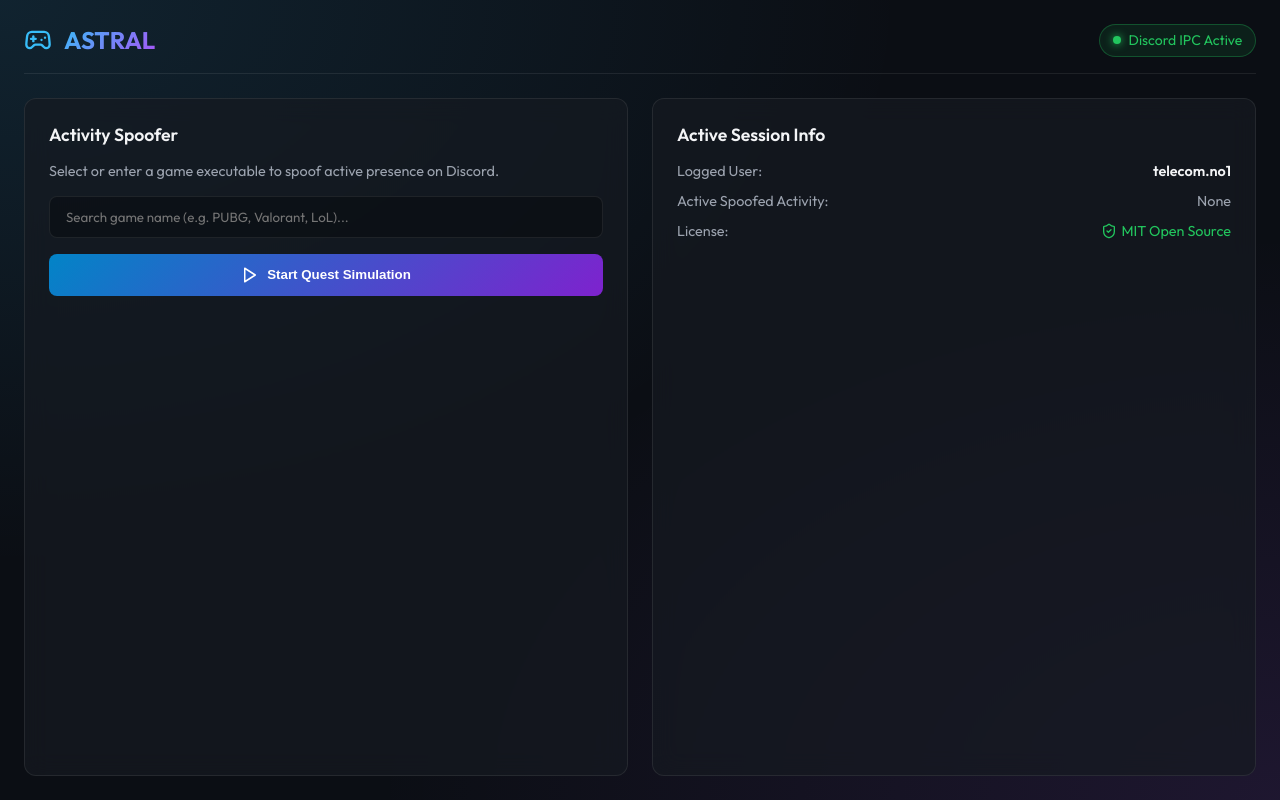
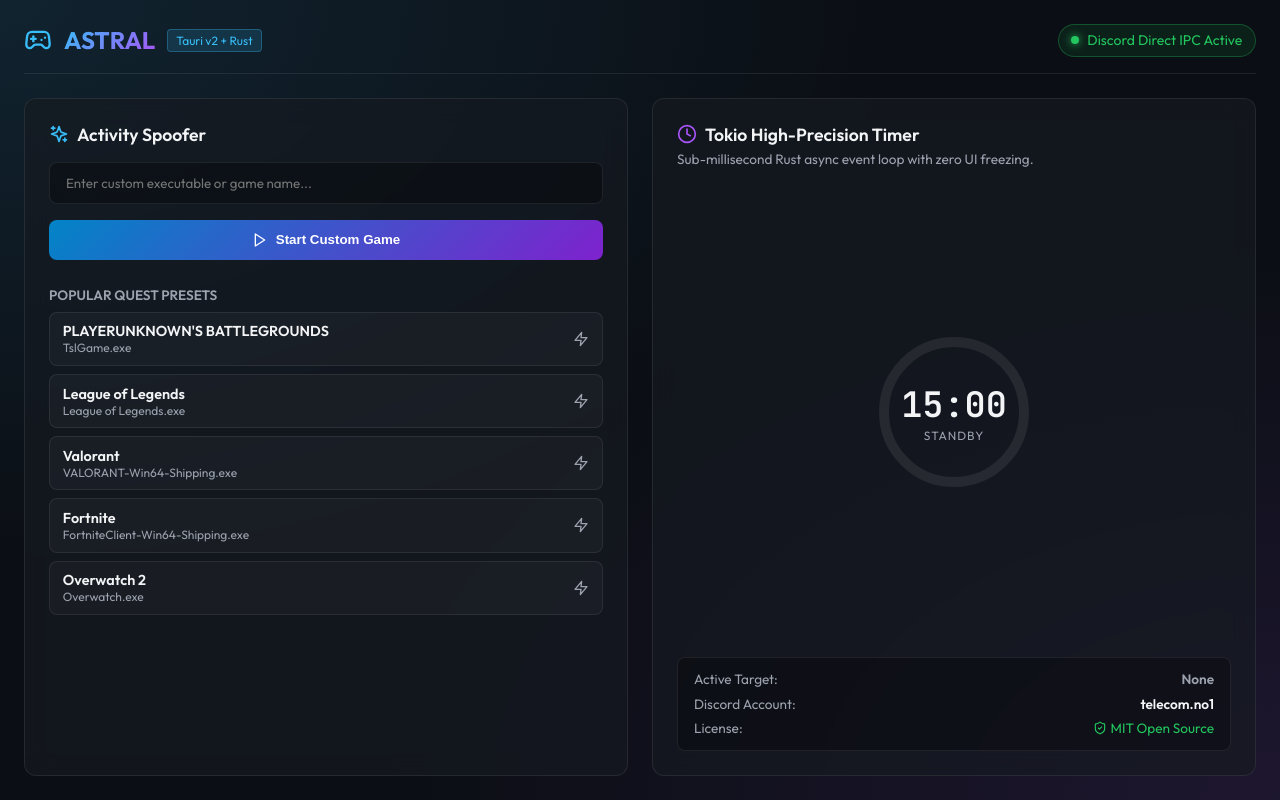
Before and after one commit to nguyenthanhthe/astral, a React (Vite) app: page / in a window 1280 px wide. Built offline with nearby package versions, Linux system fonts and the light colour scheme.

Commit message:
feat: add SVG animated timer gauge, preset selector, and Tokio timer UI

```diff
--- a/src/App.tsx
+++ b/src/App.tsx
@@ -1,15 +1,51 @@
-import React, { useState } from 'react';
-import { Gamepad2, Activity, ShieldCheck, Play } from 'lucide-react';
+import React, { useState, useEffect } from 'react';
+import { Gamepad2, ShieldCheck, Play, Square, RefreshCw, Sparkles, Clock, Zap } from 'lucide-react';
+
+const PRESET_GAMES = [
+  { name: 'PLAYERUNKNOWN\'S BATTLEGROUNDS', exe: 'TslGame.exe', id: '356875221078245376' },
+  { name: 'League of Legends', exe: 'League of Legends.exe', id: '1041071192534597652' },
+  { name: 'Valorant', exe: 'VALORANT-Win64-Shipping.exe', id: '700136079562375258' },
+  { name: 'Fortnite', exe: 'FortniteClient-Win64-Shipping.exe', id: '432980957394370560' },
+  { name: 'Overwatch 2', exe: 'Overwatch.exe', id: '367827983903490050' },
+];
 
 export function App() {
   const [query, setQuery] = useState('');
   const [activeGame, setActiveGame] = useState<string | null>(null);
+  const [timerMinutes, setTimerMinutes] = useState(15);
+  const [secondsLeft, setSecondsLeft] = useState(15 * 60);
+  const [isRunning, setIsRunning] = useState(false);
 
-  const handleLaunch = () => {
-    if (query.trim()) {
-      setActiveGame(query.trim());
+  useEffect(() => {
+    let interval: any = null;
+    if (isRunning && secondsLeft > 0) {
+      interval = setInterval(() => {
+        setSecondsLeft((prev) => prev - 1);
+      }, 1000);
+    } else if (secondsLeft === 0) {
+      setIsRunning(false);
     }
+    return () => clearInterval(interval);
+  }, [isRunning, secondsLeft]);
+
+  const handleStart = (gameName: string) => {
+    setActiveGame(gameName);
+    setSecondsLeft(timerMinutes * 60);
+    setIsRunning(true);
   };
+
+  const handleStop = () => {
+    setIsRunning(false);
+    setActiveGame(null);
+  };
+
+  const formatTime = (totalSec: number) => {
+    const m = Math.floor(totalSec / 60);
+    const s = totalSec % 60;
+    return `${m.toString().padStart(2, '0')}:${s.toString().padStart(2, '0')}`;
+  };
+
+  const progressPercent = ((timerMinutes * 60 - secondsLeft) / (timerMinutes * 60)) * 100;
 
   return (
     <div className="app-container">
@@ -17,49 +53,131 @@
         <div className="logo-group">
           <Gamepad2 size={28} color="#38bdf8" />
           <span className="logo-title">ASTRAL</span>
+          <span style={{ fontSize: '0.75rem', background: 'rgba(56, 189, 248, 0.15)', color: '#38bdf8', padding: '0.2rem 0.5rem', borderRadius: '4px', border: '1px solid rgba(56, 189, 248, 0.3)' }}>
+            Tauri v2 + Rust
+          </span>
         </div>
         <div className="status-badge">
           <span className="dot"></span>
-          <span>Discord IPC Active</span>
+          <span>Discord Direct IPC Active</span>
         </div>
       </header>
 
       <div className="main-grid">
         <div className="card">
-          <h2 className="card-title">Activity Spoofer</h2>
-          <p style={{ color: 'var(--text-muted)', fontSize: '0.9rem' }}>
-            Select or enter a game executable to spoof active presence on Discord.
-          </p>
+          <h2 className="card-title" style={{ display: 'flex', alignItems: 'center', gap: '0.5rem' }}>
+            <Sparkles size={20} color="#38bdf8" /> Activity Spoofer
+          </h2>
+
           <input
             type="text"
             className="input-field"
-            placeholder="Search game name (e.g. PUBG, Valorant, LoL)..."
+            placeholder="Enter custom executable or game name..."
             value={query}
             onChange={(e) => setQuery(e.target.value)}
           />
-          <button className="btn-primary" onClick={handleLaunch} style={{ display: 'flex', alignItems: 'center', justifyContent: 'center', gap: '0.5rem' }}>
-            <Play size={18} />
-            Start Quest Simulation
-          </button>
+
+          <div style={{ display: 'flex', gap: '0.5rem' }}>
+            <button className="btn-primary" onClick={() => handleStart(query || 'Custom Game.exe')} style={{ flex: 1, display: 'flex', alignItems: 'center', justifyContent: 'center', gap: '0.5rem' }}>
+              <Play size={16} /> Start Custom Game
+            </button>
+            {isRunning && (
+              <button onClick={handleStop} style={{ padding: '0.75rem 1rem', background: '#ef4444', border: 'none', borderRadius: '8px', color: 'white', fontWeight: 600, cursor: 'pointer' }}>
+                <Square size={16} /> Stop
+              </button>
+            )}
+          </div>
+
+          <div style={{ marginTop: '0.5rem' }}>
+            <span style={{ fontSize: '0.85rem', color: 'var(--text-muted)', fontWeight: 600 }}>POPULAR QUEST PRESETS</span>
+            <div style={{ display: 'flex', flexDirection: 'column', gap: '0.5rem', marginTop: '0.5rem' }}>
+              {PRESET_GAMES.map((game) => (
+                <div
+                  key={game.id}
+                  onClick={() => handleStart(game.name)}
+                  style={{
+                    display: 'flex',
+                    justifyContent: 'space-between',
+                    alignItems: 'center',
+                    padding: '0.6rem 0.8rem',
+                    background: activeGame === game.name ? 'rgba(56, 189, 248, 0.15)' : 'rgba(255, 255, 255, 0.03)',
+                    border: activeGame === game.name ? '1px solid #38bdf8' : '1px solid var(--border-color)',
+                    borderRadius: '8px',
+                    cursor: 'pointer',
+                    transition: 'all 0.2s ease'
+                  }}
+                >
+                  <div>
+                    <div style={{ fontSize: '0.9rem', fontWeight: 600 }}>{game.name}</div>
+                    <div style={{ fontSize: '0.75rem', color: 'var(--text-muted)' }}>{game.exe}</div>
+                  </div>
+                  <Zap size={16} color={activeGame === game.name ? '#38bdf8' : '#9ca3af'} />
+                </div>
+              ))}
+            </div>
+          </div>
         </div>
 
-        <div className="card">
-          <h2 className="card-title">Active Session Info</h2>
-          <div style={{ display: 'flex', flexDirection: 'column', gap: '0.75rem', fontSize: '0.9rem' }}>
+        <div className="card" style={{ justifyContent: 'space-between' }}>
+          <div>
+            <h2 className="card-title" style={{ display: 'flex', alignItems: 'center', gap: '0.5rem' }}>
+              <Clock size={20} color="#a855f7" /> Tokio High-Precision Timer
+            </h2>
+            <p style={{ color: 'var(--text-muted)', fontSize: '0.85rem', marginTop: '0.25rem' }}>
+              Sub-millisecond Rust async event loop with zero UI freezing.
+            </p>
+          </div>
+
+          {/* SVG Animated Timer Gauge */}
+          <div style={{ display: 'flex', flexDirection: 'column', alignItems: 'center', margin: '1rem 0' }}>
+            <div style={{ position: 'relative', width: '160px', height: '160px', display: 'flex', alignItems: 'center', justifyContent: 'center' }}>
+              <svg width="160" height="160" viewBox="0 0 160 160" style={{ transform: 'rotate(-90deg)' }}>
+                <circle cx="80" cy="80" r="70" stroke="rgba(255,255,255,0.08)" strokeWidth="10" fill="transparent" />
+                <circle
+                  cx="80"
+                  cy="80"
+                  r="70"
+                  stroke="url(#gradient)"
+                  strokeWidth="10"
+                  fill="transparent"
+                  strokeDasharray="440"
+                  strokeDashoffset={440 - (440 * progressPercent) / 100}
+                  strokeLinecap="round"
+                  style={{ transition: 'stroke-dashoffset 0.5s ease' }}
+                />
+                <defs>
+                  <linearGradient id="gradient" x1="0%" y1="0%" x2="100%" y2="100%">
+                    <stop offset="0%" stopColor="#38bdf8" />
+                    <stop offset="100%" stopColor="#a855f7" />
+                  </linearGradient>
+                </defs>
+              </svg>
+              <div style={{ position: 'absolute', textAlign: 'center' }}>
+                <div style={{ fontSize: '2.2rem', fontWeight: 700, fontFamily: 'JetBrains Mono, monospace' }}>
+                  {formatTime(secondsLeft)}
+                </div>
+                <div style={{ fontSize: '0.75rem', color: isRunning ? '#22c55e' : 'var(--text-muted)', textTransform: 'uppercase', letterSpacing: '1px' }}>
+                  {isRunning ? 'Quest Active' : 'Standby'}
+                </div>
+              </div>
+            </div>
+          </div>
+
+          <div style={{ background: 'rgba(0,0,0,0.3)', padding: '0.8rem 1rem', borderRadius: '8px', border: '1px solid var(--border-color)', display: 'flex', flexDirection: 'column', gap: '0.4rem', fontSize: '0.85rem' }}>
             <div style={{ display: 'flex', justifyContent: 'space-between' }}>
-              <span style={{ color: 'var(--text-muted)' }}>Logged User:</span>
-              <span style={{ fontWeight: 600 }}>telecom.no1</span>
-            </div>
-            <div style={{ display: 'flex', justifyContent: 'space-between' }}>
-              <span style={{ color: 'var(--text-muted)' }}>Active Spoofed Activity:</span>
-              <span style={{ color: activeGame ? '#38bdf8' : 'var(--text-muted)' }}>
+              <span style={{ color: 'var(--text-muted)' }}>Active Target:</span>
+              <span style={{ fontWeight: 600, color: activeGame ? '#38bdf8' : 'var(--text-muted)' }}>
                 {activeGame ? activeGame : 'None'}
               </span>
             </div>
             <div style={{ display: 'flex', justifyContent: 'space-between' }}>
+              <span style={{ color: 'var(--text-muted)' }}>Discord Account:</span>
+              <span style={{ fontWeight: 600 }}>telecom.no1</span>
+            </div>
+            <div style={{ display: 'flex', justifyContent: 'space-between' }}>
               <span style={{ color: 'var(--text-muted)' }}>License:</span>
               <span style={{ color: '#22c55e', display: 'flex', alignItems: 'center', gap: '0.25rem' }}>
-                <ShieldCheck size={16} /> MIT Open Source
+                <ShieldCheck size={14} /> MIT Open Source
               </span>
             </div>
           </div>
```
